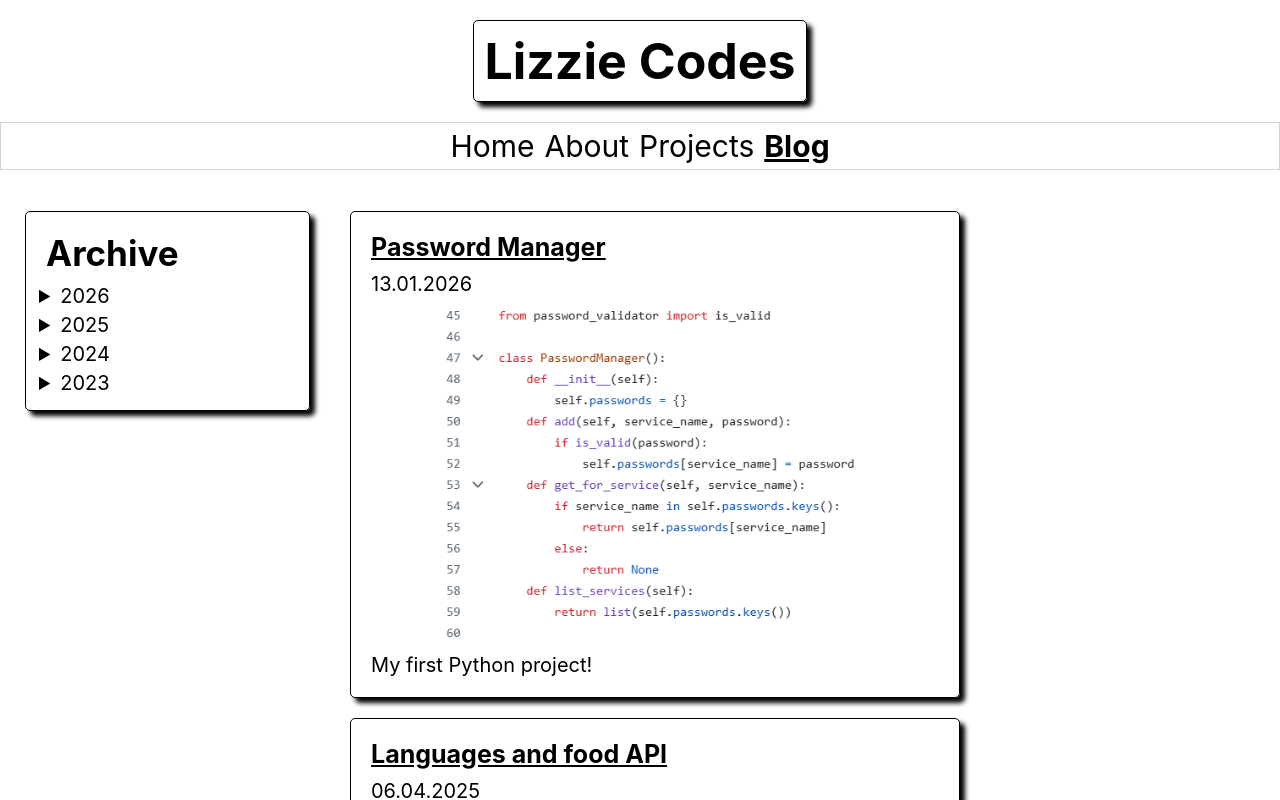
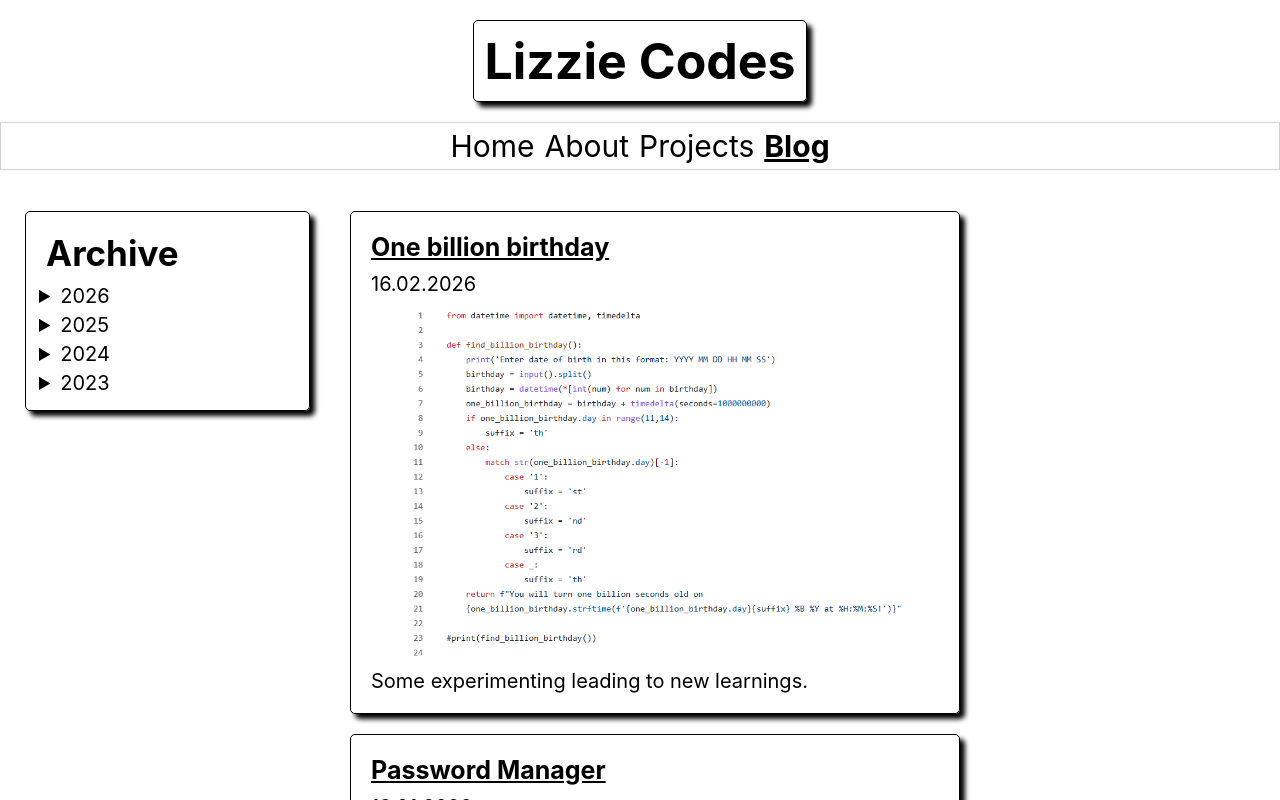
Before and after one commit to evg4/evgportfolio, a React (Create React App) app: page /blog in a window 1280 px wide. Shown: the top 800 px of the page. Built offline with nearby package versions, Linux system fonts and the light colour scheme.

Commit message:
add one billion birthday to blog

```diff
--- a/src/data/blogs.js
+++ b/src/data/blogs.js
@@ -1,3 +1,4 @@
+import billionBirthday from "../assets/billion_birthday.png";
 import passwordManager from "../assets/passwordManager.png";
 import langApi from "../assets/languagesData.png";
 import quoteApi from "../assets/quoteApi.png";
@@ -35,6 +36,22 @@ import cheatsheet from "../assets/cheatsheet.jpeg";
 import salsa from "../assets/salsa.jpeg";
 
 const blogs = [
+  {
+    title: "One billion birthday",
+    link: "",
+    day: "16",
+    month: "02",
+    year: "2026",
+    img: billionBirthday,
+    summaryText: "Some experimenting leading to new learnings.",
+    fullText:
+      "My colleague and I were inspired by <a target=_blank href='https://billionbirthday.com/'>Billion Birthday</a>, a website where users input their birthday and then see the exact date and time that they turn one billion seconds old. We were using the browser tools to look at the JavaScript code behind it and wondered how we'd achieve the same thing in Python, so decided to give it a go. <br><br> Although it's a simple programme we learnt some new syntax that we'd not used before, namely the spread operator and a match case. This was also the first time I wrote tests for a function that involved user input, so I learnt how to use monkeypatch with pytest to automate testing for this.<br> <br> The source code, and instructions for how to use, is available at <a target=_blank href='https://github.com/evg4/billion_second_birthday' >my Github profile</a>.",
+
+    get fullDate() {
+      return `${this.day}.${this.month}.${this.year}`;
+    },
+    alt: "A screenshot of languagesData.json file, with simple data about some languages.",
+  },
   {
     title: "Password Manager",
     link: "",
```
Also changed, not shown: src/assets/billion_birthday.png (added).
